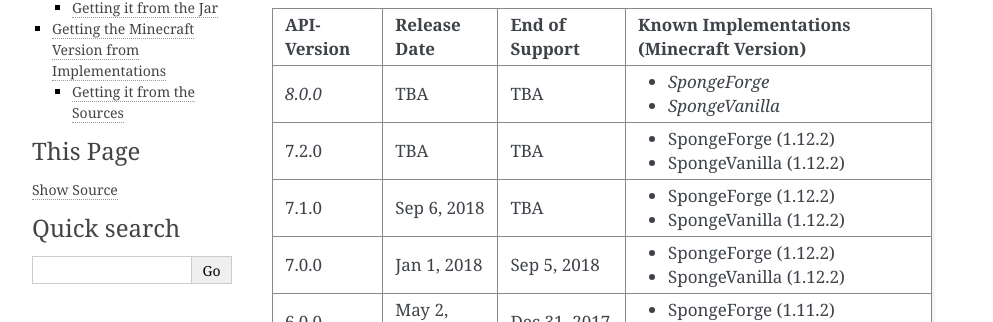
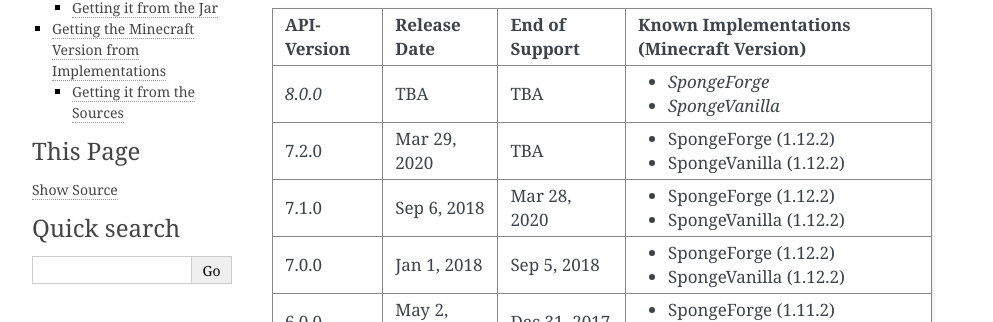
Before and after one commit to SpongePowered/SpongeDocs, a Sphinx documentation site: the page built from source/plugin/api-versions.rst, in a window 1280 px wide. Shown: the part 160-482 px from the top of the page, without its empty margins (148-1141 px from the left). Built offline with Sphinx 7.4.7, drawn with Linux system fonts in a browser that asks for light colours; pages that are not in the unit, such as notebooks, are missing from menus.

Commit message:
Add api 7.2 release date and 7.1 End of support

```diff
--- a/source/plugin/api-versions.rst
+++ b/source/plugin/api-versions.rst
@@ -10,10 +10,10 @@
 | *8.0.0*     | TBA          | TBA            | * *SpongeForge*                           |
 |             |              |                | * *SpongeVanilla*                         |
 +-------------+--------------+----------------+-------------------------------------------+
-| 7.2.0       | TBA          | TBA            | * SpongeForge (1.12.2)                    |
+| 7.2.0       | Mar 29, 2020 | TBA            | * SpongeForge (1.12.2)                    |
 |             |              |                | * SpongeVanilla (1.12.2)                  |
 +-------------+--------------+----------------+-------------------------------------------+
-| 7.1.0       | Sep 6, 2018  | TBA            | * SpongeForge (1.12.2)                    |
+| 7.1.0       | Sep 6, 2018  | Mar 28, 2020   | * SpongeForge (1.12.2)                    |
 |             |              |                | * SpongeVanilla (1.12.2)                  |
 +-------------+--------------+----------------+-------------------------------------------+
 | 7.0.0       | Jan 1, 2018  | Sep 5, 2018    | * SpongeForge (1.12.2)                    |
```
